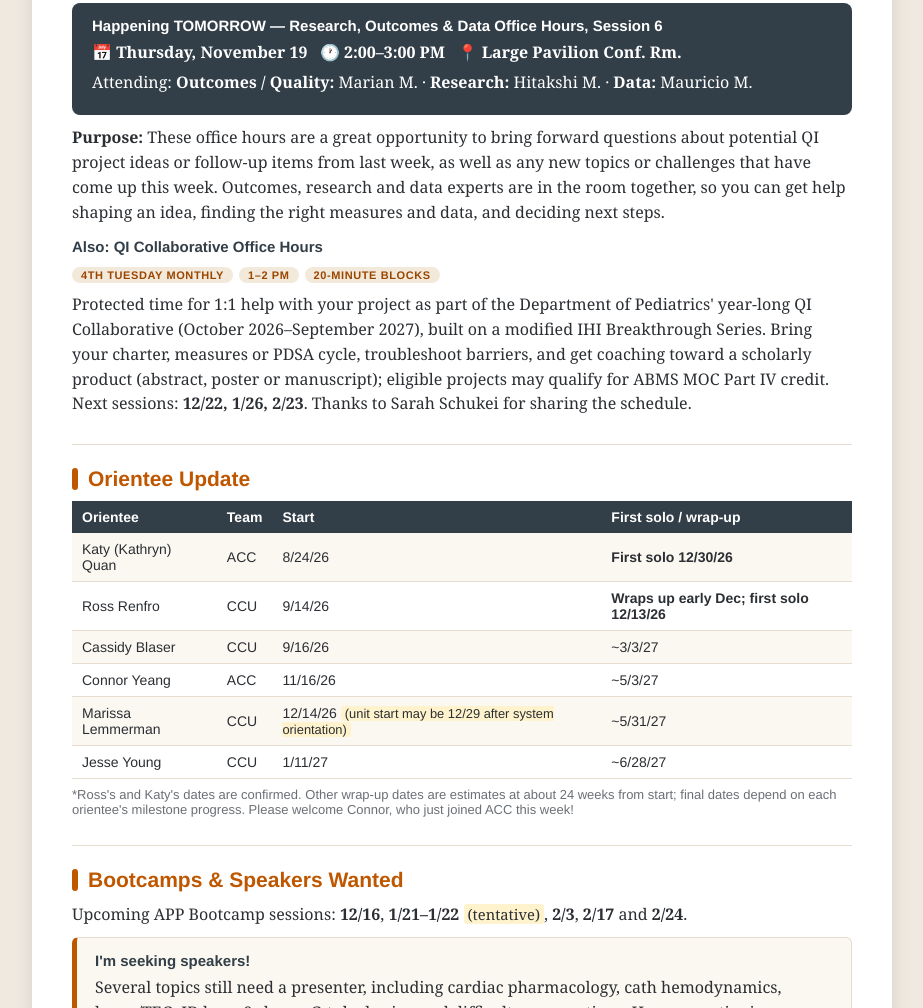
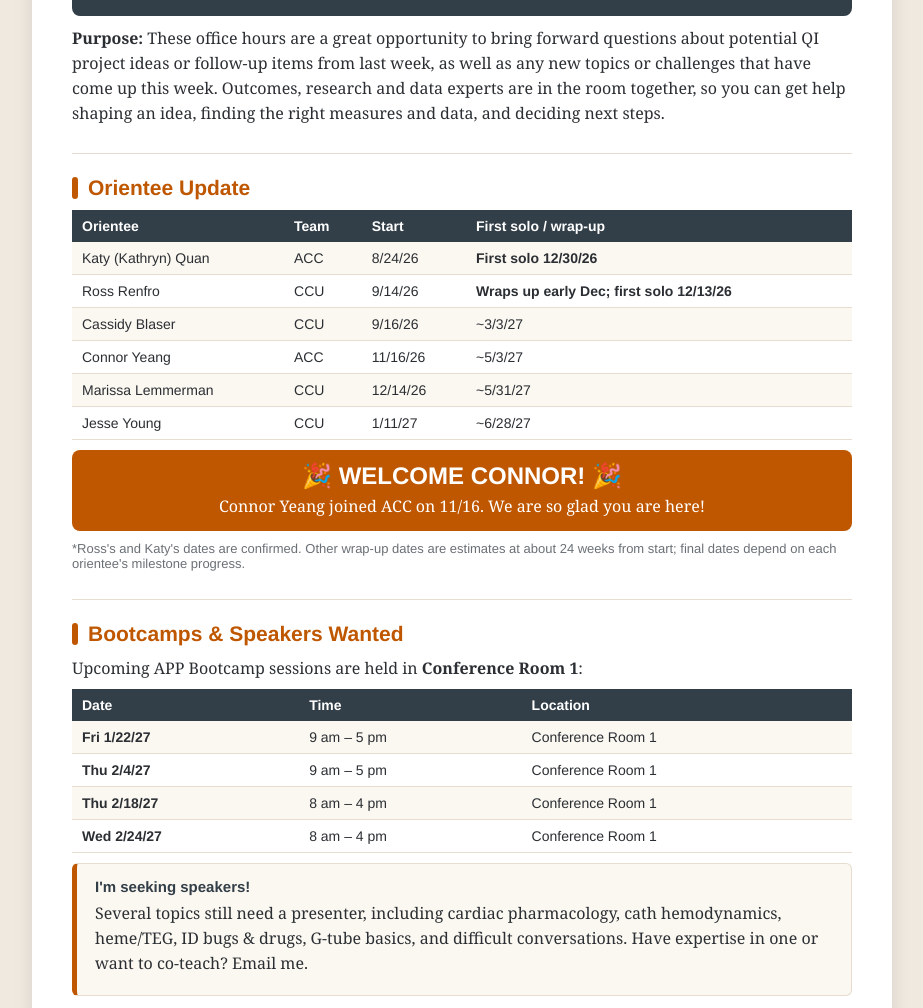
Before and after one commit to kayleighatodd-88/TCPCHD-APP-Newsletter, a plain HTML site: page index.html in a window 1280 px wide. Shown: the part 1792-2800 px from the top of the page, without its empty margins (178-1101 px from the left). Drawn offline with Linux system fonts and the light colour scheme.

Commit message:
Update bootcamp dates, orientee notes, RSVP wording; remove QI collaborative office hours
Co-Authored-By: Claude Sonnet 5.5 <noreply@anthropic.com>
Claude-Session: https://claude.ai/code/session_01FUWiYMqMA8ANNxMuTBBiY6

```diff
--- a/index.html
+++ b/index.html
@@ -41,7 +41,7 @@ footer a{color:#fff}
 <div class="hl big"><h3>Mon 12/14/26 — ACLS &amp; PALS Check-Off</h3>
 <div class="when">🕘 9:00 am – 12:00 pm &nbsp;·&nbsp; ACLS first, then PALS</div>
 <p>📍 DCMC Simulation Lab, 4th Floor</p>
-<p>Please RSVP so we can plan equipment and instructors. ACLS/BLS expiring 12/31? This is your session.</p>
+<p>Please RSVP so we can plan equipment and instructors. Is your ACLS or PALS expiring 12/31? This is your session.</p>
 <a class="rsvp" href="https://forms.gle/Pk8C9CgmRtFjWRs39">RSVP for ACLS / PALS →</a></div>
 <div class="hl"><h3>Mon 12/14/26 — VAD Competency Renewal</h3>
 <p><b>🕐 1:00 – 4:00 pm</b> · 📍 DCMC Simulation Lab, 4th Floor<br>Targeted for team members who are <b>due for VAD renewal</b>.</p></div>
@@ -49,11 +49,8 @@ footer a{color:#fff}
 <tr><td>Thu 11/19/26 · 2–3 pm</td><td>Research, Outcomes &amp; Data Office Hours (Large Pavilion Conf. Rm.)</td></tr>
 <tr><td>12/14/26 · 9 am–12 pm</td><td>ACLS then PALS check-off (DCMC Sim Lab, 4th fl)</td></tr>
 <tr><td>12/14/26 · 1–4 pm</td><td>VAD renewal (DCMC Sim Lab, 4th fl)</td></tr>
-<tr><td>12/22/26 · 1–2 pm</td><td>QI Office Hours (4th Tuesday)</td></tr>
-<tr><td>1/26/27 · 1–2 pm</td><td>QI Office Hours</td></tr>
 <tr><td>1/8/27</td><td><b>PC4/PAC3 abstract deadline</b></td></tr>
 <tr><td>2/10/27</td><td><b>Skills Day</b> — see below</td></tr>
-<tr><td>2/23/27 · 1–2 pm</td><td>QI Office Hours</td></tr>
 </table></section>
 
 <section><h2><i></i>Celebrating Our Team 🎉</h2>
@@ -76,9 +73,7 @@ footer a{color:#fff}
 <p>📅 <b>Thursday, November 19</b> &nbsp; 🕐 <b>2:00–3:00 PM</b> &nbsp; 📍 <b>Large Pavilion Conf. Rm.</b></p>
 <p>Attending: <b>Outcomes / Quality:</b> Marian M. · <b>Research:</b> Hitakshi M. · <b>Data:</b> Mauricio M.</p></div>
 <p><b>Purpose:</b> These office hours are a great opportunity to bring forward questions about potential QI project ideas or follow-up items from last week, as well as any new topics or challenges that have come up this week. Outcomes, research and data experts are in the room together, so you can get help shaping an idea, finding the right measures and data, and deciding next steps.</p>
-<h3>Also: QI Collaborative Office Hours</h3>
-<p><span class="tag">4th Tuesday monthly</span><span class="tag">1–2 pm</span><span class="tag">20-minute blocks</span></p>
-<p>Protected time for 1:1 help with your project as part of the Department of Pediatrics' year-long QI Collaborative (October 2026–September 2027), built on a modified IHI Breakthrough Series. Bring your charter, measures or PDSA cycle, troubleshoot barriers, and get coaching toward a scholarly product (abstract, poster or manuscript); eligible projects may qualify for ABMS MOC Part IV credit. Next sessions: <b>12/22, 1/26, 2/23</b>. Thanks to Sarah Schukei for sharing the schedule.</p></section>
+</section>
 
 <section><h2><i></i>Orientee Update</h2>
 <table><tr><th>Orientee</th><th>Team</th><th>Start</th><th>First solo / wrap-up</th></tr>
@@ -86,17 +81,23 @@ footer a{color:#fff}
 <tr><td>Ross Renfro</td><td>CCU</td><td>9/14/26</td><td><b>Wraps up early Dec; first solo 12/13/26</b></td></tr>
 <tr><td>Cassidy Blaser</td><td>CCU</td><td>9/16/26</td><td>~3/3/27</td></tr>
 <tr><td>Connor Yeang</td><td>ACC</td><td>11/16/26</td><td>~5/3/27</td></tr>
-<tr><td>Marissa Lemmerman</td><td>CCU</td><td>12/14/26 <span class="tbd">(unit start may be 12/29 after system orientation)</span></td><td>~5/31/27</td></tr>
+<tr><td>Marissa Lemmerman</td><td>CCU</td><td>12/14/26</td><td>~5/31/27</td></tr>
 <tr><td>Jesse Young</td><td>CCU</td><td>1/11/27</td><td>~6/28/27</td></tr></table>
-<p class="note">*Ross's and Katy's dates are confirmed. Other wrap-up dates are estimates at about 24 weeks from start; final dates depend on each orientee's milestone progress. Please welcome Connor, who just joined ACC this week!</p></section>
+<div class="hl" style="text-align:center;padding:12px"><h3 style="margin:0;font-size:24px">🎉 WELCOME CONNOR! 🎉</h3><p style="margin:4px 0 0">Connor Yeang joined ACC on 11/16. We are so glad you are here!</p></div>
+<p class="note">*Ross's and Katy's dates are confirmed. Other wrap-up dates are estimates at about 24 weeks from start; final dates depend on each orientee's milestone progress.</p></section>
 
 <section><h2><i></i>Bootcamps &amp; Speakers Wanted</h2>
-<p>Upcoming APP Bootcamp sessions: <b>12/16</b>, <b>1/21–1/22</b> <span class="tbd">(tentative)</span>, <b>2/3</b>, <b>2/17</b> and <b>2/24</b>.</p>
+<p>Upcoming APP Bootcamp sessions are held in <b>Conference Room 1</b>:</p>
+<table><tr><th>Date</th><th>Time</th><th>Location</th></tr>
+<tr><td><b>Fri 1/22/27</b></td><td>9 am – 5 pm</td><td>Conference Room 1</td></tr>
+<tr><td><b>Thu 2/4/27</b></td><td>9 am – 5 pm</td><td>Conference Room 1</td></tr>
+<tr><td><b>Thu 2/18/27</b></td><td>8 am – 4 pm</td><td>Conference Room 1</td></tr>
+<tr><td><b>Wed 2/24/27</b></td><td>8 am – 4 pm</td><td>Conference Room 1</td></tr></table>
 <div class="card"><h3 style="margin-top:0">I'm seeking speakers!</h3>
 <p>Several topics still need a presenter, including cardiac pharmacology, cath hemodynamics, heme/TEG, ID bugs &amp; drugs, G-tube basics, and difficult conversations. Have expertise in one or want to co-teach? Email me.</p></div></section>
 
 <section><h2><i></i>Spring 2027 Students</h2>
-<p>Spring 2027 brings <b>708 requested student hours</b> across ACC (360) and CHS (348).</p>
+<p>Spring 2027 brings <b>708 requested student hours</b>.</p>
 <table><tr><th>Student</th><th>Program</th><th>Team</th><th>Dates</th></tr>
 <tr><td>Courtney P.</td><td>PA, UMHB</td><td>ACC</td><td>TBD</td></tr>
 <tr><td>Bailey B.</td><td>PA, UMHB</td><td>ACC</td><td>1/4–2/5/27</td></tr>
@@ -125,7 +126,7 @@ footer a{color:#fff}
 <div class="grid" style="grid-template-columns:1fr 190px;align-items:start">
 <div>
 <p><b>Poster Session: April 7, 2027</b> · Sheraton Pittsburgh Hotel at Station Square, Pittsburgh, PA · hosted by UPMC Children's Hospital of Pittsburgh.</p>
-<p>The program committee invites abstracts on standards of care, mortality, length of stay, complications, patient/family experience, registry data processes, and QI or patient safety work. Projects can be in the design phase or have early results, and previously presented work is welcome. QI projects should highlight at least one QI tool (key driver diagram, PDSA cycle, Pareto chart or SPC chart). This is a great home for your QI Collaborative project!</p>
+<p>The program committee invites abstracts on standards of care, mortality, length of stay, complications, patient/family experience, registry data processes, and QI or patient safety work. Projects can be in the design phase or have early results, and previously presented work is welcome. QI projects should highlight at least one QI tool (key driver diagram, PDSA cycle, Pareto chart or SPC chart). This is a great home for your QI project!</p>
 <ul><li>500-word limit with Introduction/Objective, Method, Results and Conclusion</li><li>One submission per primary author</li></ul>
 <table><tr><th>Date</th><th>Milestone</th></tr><tr><td><b>1/8/27</b></td><td>Submission deadline, 11:59 pm PT</td></tr><tr><td>2/5/27</td><td>Acceptance notification</td></tr><tr><td>2/12/27</td><td>Confirmation with title, presenters and keyword</td></tr><tr><td>4/7/27</td><td>Poster Session</td></tr></table>
 <a class="btn" href="https://redcap.childrens.com/redcap/surveys/?s=LCNMXMMRX3E4C9LY">Submit your abstract →</a>
```
